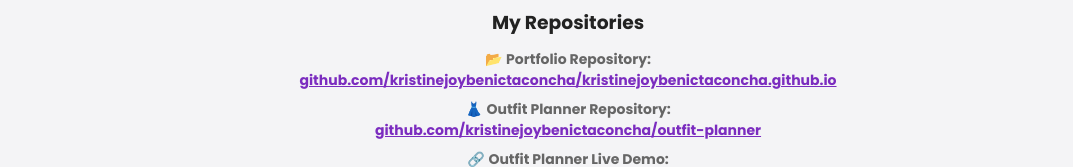
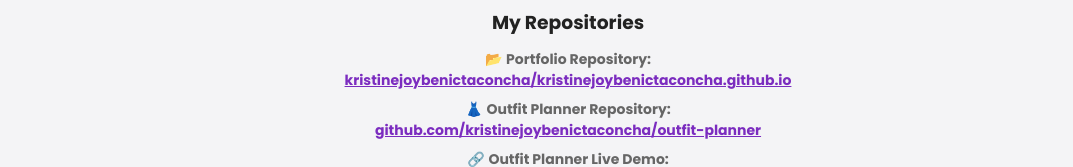
Before and after one commit to kristinejoybenictaconcha/kristinejoybenictaconcha.github.io, a plain HTML site: page index.html in a window 1280 px wide. Shown: the part 4355-4522 px from the top of the page, without its empty margins (207-1280 px from the left). Drawn offline with Linux system fonts and the light colour scheme.

Commit message:
Update index.html

```diff
--- a/index.html
+++ b/index.html
@@ -84,7 +84,7 @@
     <h3 style="margin-bottom:12px;">My Repositories</h3>
     <p style="font-size:14px;color:var(--muted);margin-bottom:8px;">
       📂 <b>Portfolio Repository:</b><br>
-      <a href="https://github.com/kristinejoybenictaconcha/kristinejoybenictaconcha.github.io" target="_blank" style="color:#7b2cbf;font-weight:700;">github.com/kristinejoybenictaconcha/kristinejoybenictaconcha.github.io</a>
+      <a href="https://github.com/kristinejoybenictaconcha/kristinejoybenictaconcha.github.io" target="_blank" style="color:#7b2cbf;font-weight:700;">kristinejoybenictaconcha/kristinejoybenictaconcha.github.io</a>
     </p>
     <p style="font-size:14px;color:var(--muted);margin-bottom:8px;">
       👗 <b>Outfit Planner Repository:</b><br>
```
